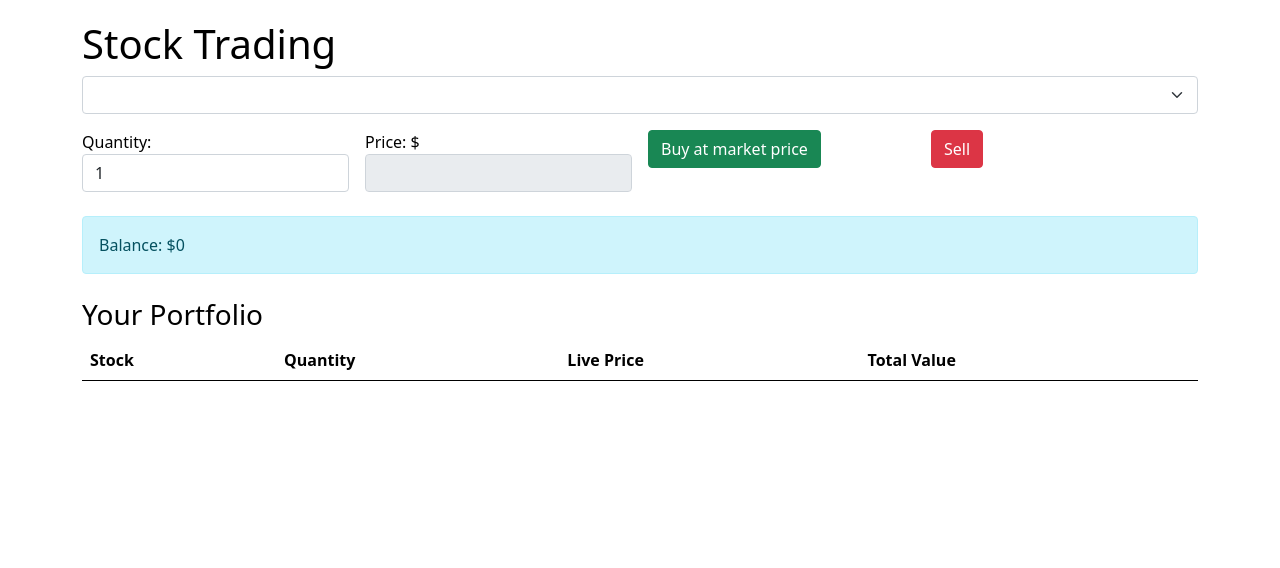
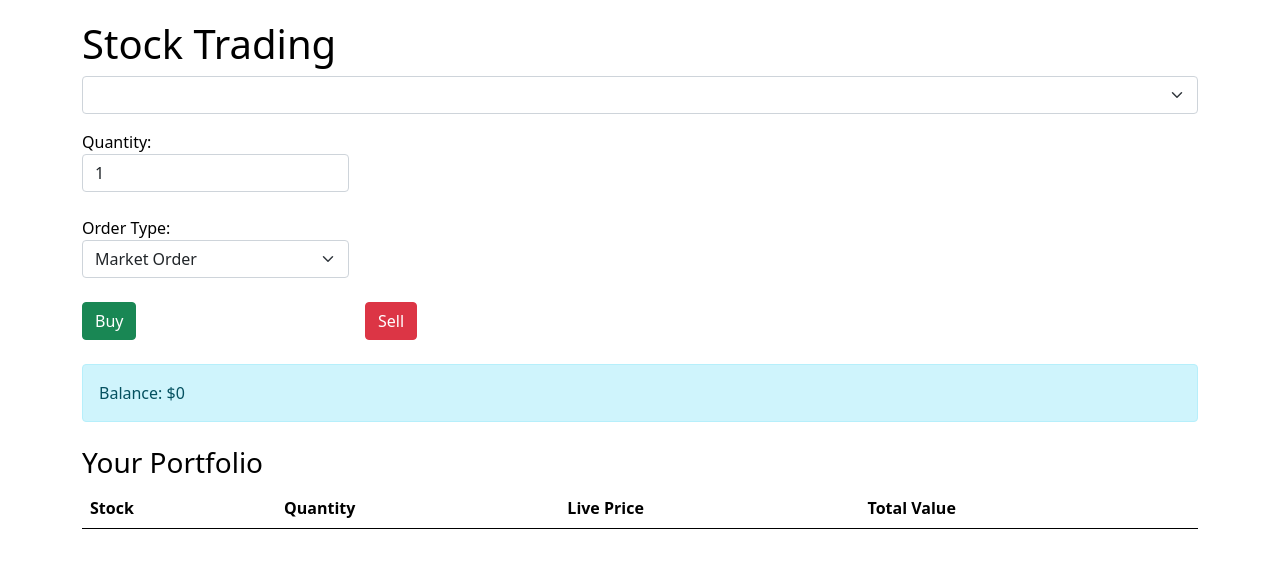
Before and after one commit to LovishShrail/inferno, a Django app: page /chart/ in a window 1280 px wide. Shown: the part 56-624 px from the top of the page. Run offline with Django 5.2, Linux system fonts and the light colour scheme; lists and menus that the app fills with data are empty; parts of the project's set-up code (start-up, migrations or seed data) failed here and were passed over.

Commit message:
limit order added , not working

```diff
--- a/mainapp/templates/mainapp/chart.html
+++ b/mainapp/templates/mainapp/chart.html
@@ -15,18 +15,33 @@
         </select>
     </div>
 
-    <!-- Buy Form -->
+    <!-- Quantity Input -->
     <div class="row g-3 mb-4">
         <div class="col-md-3">
             <label>Quantity:</label>
             <input type="number" id="quantity" class="form-control" min="1" value="1">
         </div>
+    </div>
+
+    <!-- Order Type Selection -->
+    <div class="row g-3 mb-4">
         <div class="col-md-3">
+            <label>Order Type:</label>
+            <select id="order_type" class="form-select">
+                <option value="market">Market Order</option>
+                <option value="limit">Limit Order</option>
+            </select>
+        </div>
+        <div class="col-md-3" id="price_input" style="display: none;">
             <label>Price: $</label>
-          <input type="number" id="price" class="form-control" min="0.01" step="0.01" readonly>
+            <input type="number" id="price" class="form-control" min="0.01" step="0.01">
         </div>
+    </div>
+
+    <!-- Buy/Sell Buttons -->
+    <div class="row g-3 mb-4">
         <div class="col-md-3">
-            <button id="buy_button" class="btn btn-success">Buy at market price</button>
+            <button id="buy_button" class="btn btn-success">Buy</button>
         </div>
         <div class="col-md-3">
             <button id="sell_button" class="btn btn-danger">Sell</button>
@@ -104,18 +119,35 @@
   // Initial update
   updatePortfolio();
 
+  // Show/hide price input based on order type
+  document.getElementById("order_type").addEventListener("change", function () {
+    const priceInput = document.getElementById("price_input");
+    if (this.value === "limit") {
+      priceInput.style.display = "block";
+    } else {
+      priceInput.style.display = "none";
+    }
+  });
+
   // Buy button logic
   document.getElementById("buy_button").addEventListener("click", function () {
     const stockSymbol = document.getElementById("stock_selector").value;
     const quantity = parseInt(document.getElementById("quantity").value);
+    const orderType = document.getElementById("order_type").value;
+    const price = orderType === "limit" ? parseFloat(document.getElementById("price").value) : null;
 
     if (!stockSymbol || !quantity) {
-      alert("Please fill in all fields.");
+      alert("Please select a stock and enter a quantity.");
       return;
     }
 
-    // Send AJAX request to buy stock
-    fetch("/buy_stock/", {
+    if (orderType === "limit" && !price) {
+      alert("Please enter a price for the limit order.");
+      return;
+    }
+
+    // Send AJAX request to place order
+    fetch("/place_order/", {
   method: "POST",
   headers: {
     "Content-Type": "application/x-www-form-urlencoded",
@@ -124,23 +156,32 @@
   body: new URLSearchParams({
     stock_symbol: stockSymbol,
     quantity: quantity,
-
+    order_type: orderType,
+    price: price,
+    action: "buy",  // or "sell"
   }),
 })
   .then((response) => response.json())
   .then((data) => {
+    console.log("Server Response:", data);  // Log the server response
     if (data.error) {
       alert(data.error);
     } else {
+      if (data.message) {
+        // Limit order placed successfully
+        alert(data.message);
+      } else {
+        // Market order executed successfully
         alert(`Successfully bought ${data.quantity} shares of ${data.stock} at $${data.price.toFixed(2)}!`);
         // Update balance and portfolio
         document.getElementById("user_balance").innerText = data.balance.toFixed(2);
         updatePortfolio();
       }
+    }
   })
   .catch((error) => {
     console.error("Error:", error);
-        alert("An error occurred while buying the stock.");
+    alert("An error occurred while placing the order.");
   });
   });
 
@@ -148,14 +189,21 @@
   document.getElementById("sell_button").addEventListener("click", function () {
     const stockSymbol = document.getElementById("stock_selector").value;
     const quantity = parseInt(document.getElementById("quantity").value);
+    const orderType = document.getElementById("order_type").value;
+    const price = orderType === "limit" ? parseFloat(document.getElementById("price").value) : null;
 
-    if (!stockSymbol || !quantity ) {
-      alert("Please fill in all fields.");
+    if (!stockSymbol || !quantity) {
+      alert("Please select a stock and enter a quantity.");
       return;
     }
 
-    // Send AJAX request to sell stock
-    fetch("/sell_stock/", {
+    if (orderType === "limit" && !price) {
+      alert("Please enter a price for the limit order.");
+      return;
+    }
+
+    // Send AJAX request to place order
+    fetch("/place_order/", {
       method: "POST",
       headers: {
         "Content-Type": "application/x-www-form-urlencoded",
@@ -164,7 +212,9 @@
       body: new URLSearchParams({
         stock_symbol: stockSymbol,
         quantity: quantity,
-
+        order_type: orderType,
+        price: price,
+        action: "sell",
       }),
     })
       .then((response) => response.json())
@@ -172,15 +222,21 @@
         if (data.error) {
           alert(data.error);
         } else {
+          if (data.message) {
+            // Limit order placed successfully
+            alert(data.message);
+          } else {
+            // Market order executed successfully
             alert(`Successfully sold ${data.quantity} shares of ${data.stock} at $${data.price.toFixed(2)}!`);
             // Update balance and portfolio
             document.getElementById("user_balance").innerText = data.balance.toFixed(2);
             updatePortfolio();
           }
+        }
       })
       .catch((error) => {
         console.error("Error:", error);
-        alert("An error occurred while selling the stock.");
+        alert("An error occurred while placing the order.");
       });
   });
 </script>
--- a/mainapp/urls.py
+++ b/mainapp/urls.py
@@ -11,6 +11,8 @@ urlpatterns = [
     path('buy_stock/', views.buy_stock, name='buy_stock'),
     path('get_live_prices/', views.get_live_prices, name='get_live_prices'),
     path('sell_stock/', views.sell_stock, name='sell_stock'),
+    path('place_order/', views.place_order, name='place_order'),
+
 
 
 ]
--- a/mainapp/views.py
+++ b/mainapp/views.py
@@ -7,14 +7,13 @@ import redis
 import json
 from django.contrib.auth.decorators import login_required
 from django.db.models import Sum  # Import Sum for aggregation
-from .models import UserProfile, StockDetail ,UserStock# Import your models
+from .models import UserProfile, StockDetail ,UserStock,LimitOrder# Import your models
 from django.views.decorators.http import require_POST
 from decimal import Decimal
 from django.db import models
 from django.views.decorators.csrf import csrf_exempt
 from decimal import Decimal
-
-
+from .order_utils import buy_stock, sell_stock
 
 
 
@@ -135,15 +134,18 @@ def chart_view(request):
 
 
 
+
 @csrf_exempt
 @require_POST
-def buy_stock(request):
-    """Handle buying stocks for the logged-in user."""
+def place_order(request):
+    """Handle placing buy/sell orders (market or limit)."""
     if not request.user.is_authenticated:
         return JsonResponse({"error": "User not authenticated"}, status=401)
 
     stock_symbol = request.POST.get("stock_symbol")
     quantity = int(request.POST.get("quantity"))
+    order_type = request.POST.get("order_type")  # 'market' or 'limit'
+    price = request.POST.get("price")  # Required for limit orders
 
     # Fetch current market price from Redis
     redis_key = f"candlestick_data:{stock_symbol}"
@@ -155,186 +157,44 @@ def buy_stock(request):
     latest_data = json.loads(data)[-1]  # Get the latest candlestick data
     market_price = Decimal(latest_data["close"])  # Use the closing price as the market price
 
-    # Fetch user profile and check balance
-    user_profile = UserProfile.objects.get(user=request.user)
-    total_cost = market_price * quantity
+    if order_type == "market":
+        # Execute market order immediately
+        if request.POST.get("action") == "buy":
+            result = buy_stock(request.user, stock_symbol, quantity, market_price)
+        elif request.POST.get("action") == "sell":
+            result = sell_stock(request.user, stock_symbol, quantity, market_price)
+        else:
+            return JsonResponse({"error": "Invalid action"}, status=400)
 
-    if user_profile.balance < total_cost:
-        return JsonResponse({"error": "Insufficient balance"}, status=400)
+        if "error" in result:
+            return JsonResponse({"error": result["error"]}, status=400)
 
-    # Deduct balance and add stock to user's portfolio
-    user_profile.balance -= total_cost
-    user_profile.save()
+        return JsonResponse({
+            "success": True,
+            "balance": result["balance"],
+            "stock": stock_symbol,
+            "quantity": quantity,
+            "price": float(result["price"]),  # Market price used for the order
+        })
+    elif order_type == "limit":
+        # Create a limit order
+        if not price:
+            return JsonResponse({"error": "Price is required for limit orders"}, status=400)
 
-    # Add stock to user's portfolio
-    user_stock, created = UserStock.objects.get_or_create(
-        user=request.user,
-        stock=stock_symbol,
-        defaults={"quantity": quantity, "average_price": market_price}
-    )
-
-    if not created:
-        # Update existing stock entry
-        total_quantity = user_stock.quantity + quantity
-        user_stock.average_price = (
-            (user_stock.average_price * user_stock.quantity) + (market_price * quantity)
-        ) / total_quantity
-        user_stock.quantity = total_quantity
-        user_stock.save()
-
-    return JsonResponse({
-        "success": True,
-        "balance": float(user_profile.balance),
-        "stock": stock_symbol,
-        "quantity": quantity,
-        "price": float(market_price)  # Return the market price used for the purchase
-    })
-
-
-# @csrf_exempt
-# @require_POST
-# def buy_stock(request):
-#     """Handle buying stocks for the logged-in user."""
-#     if not request.user.is_authenticated:
-#         return JsonResponse({"error": "User not authenticated"}, status=401)
-
-#     stock_symbol = request.POST.get("stock_symbol")
-#     quantity = int(request.POST.get("quantity"))
-#     price = Decimal(request.POST.get("price"))
-
-#     # Fetch user profile and check balance
-#     user_profile = UserProfile.objects.get(user=request.user)
-#     total_cost = price * quantity
-
-#     if user_profile.balance < total_cost:
-#         return JsonResponse({"error": "Insufficient balance"}, status=400)
-
-#     # Deduct balance and add stock to user's portfolio
-#     user_profile.balance -= total_cost
-#     user_profile.save()
-
-#     # Add stock to user's portfolio (assuming a model called `UserStock` exists)
-#     user_stock, created = UserStock.objects.get_or_create(
-#         user=request.user,
-#         stock=stock_symbol,
-#         defaults={"quantity": quantity, "average_price": price}
-#     )
-
-#     if not created:
-#         # Update existing stock entry
-#         total_quantity = user_stock.quantity + quantity
-#         user_stock.average_price = (
-#             (user_stock.average_price * user_stock.quantity) + (price * quantity)
-#         ) / total_quantity
-#         user_stock.quantity = total_quantity
-#         user_stock.save()
-
-#     return JsonResponse({
-#         "success": True,
-#         "balance": float(user_profile.balance),
-#         "stock": stock_symbol,
-#         "quantity": quantity,
-#         "price": float(price)
-#     })
-
-
-
-@csrf_exempt
-@require_POST
-def sell_stock(request):
-    """Handle selling stocks for the logged-in user."""
-    if not request.user.is_authenticated:
-        return JsonResponse({"error": "User not authenticated"}, status=401)
-
-    stock_symbol = request.POST.get("stock_symbol")
-    quantity = int(request.POST.get("quantity"))
-
-    # Fetch current market price from Redis
-    redis_key = f"candlestick_data:{stock_symbol}"
-    data = redis_conn.get(redis_key)
-
-    if not data:
-        return JsonResponse({"error": "No data found for the selected stock"}, status=404)
-
-    latest_data = json.loads(data)[-1]  # Get the latest candlestick data
-    market_price = Decimal(latest_data["close"])  # Use the closing price as the market price
-
-    # Fetch user profile and check if the user owns the stock
-    user_profile = UserProfile.objects.get(user=request.user)
-    user_stock = UserStock.objects.filter(user=request.user, stock=stock_symbol).first()
-
-    if not user_stock:
-        return JsonResponse({"error": "You do not own this stock"}, status=400)
-
-    if user_stock.quantity < quantity:
-        return JsonResponse({"error": "Insufficient quantity to sell"}, status=400)
-
-    # Calculate total sale value
-    total_sale_value = market_price * quantity
-
-    # Update user balance
-    user_profile.balance += total_sale_value
-    user_profile.save()
-
-    # Update or delete the user's stock holding
-    if user_stock.quantity == quantity:
-        user_stock.delete()  # Delete the stock if all shares are sold
+        limit_price = Decimal(price)
+        LimitOrder.objects.create(
+            user=request.user,
+            stock=stock_symbol,
+            quantity=quantity,
+            price=limit_price,
+            order_type="BUY" if request.POST.get("action") == "buy" else "SELL",
+        )
+        return JsonResponse({
+            "success": True,
+            "message": f"Limit order placed for {quantity} shares of {stock_symbol} at ${limit_price}",
+        })
     else:
-        user_stock.quantity -= quantity
-        user_stock.save()
-
-    return JsonResponse({
-        "success": True,
-        "balance": float(user_profile.balance),
-        "stock": stock_symbol,
-        "quantity": quantity,
-        "price": float(market_price)  # Return the market price used for the sale
-    })
-
-
-# @csrf_exempt
-# @require_POST
-# def sell_stock(request):
-#     """Handle selling stocks for the logged-in user."""
-#     if not request.user.is_authenticated:
-#         return JsonResponse({"error": "User not authenticated"}, status=401)
-
-#     stock_symbol = request.POST.get("stock_symbol")
-#     quantity = int(request.POST.get("quantity"))
-#     price = Decimal(request.POST.get("price"))
-
-#     # Fetch user profile and check if the user owns the stock
-#     user_profile = UserProfile.objects.get(user=request.user)
-#     user_stock = UserStock.objects.filter(user=request.user, stock=stock_symbol).first()
-
-#     if not user_stock:
-#         return JsonResponse({"error": "You do not own this stock"}, status=400)
-
-#     if user_stock.quantity < quantity:
-#         return JsonResponse({"error": "Insufficient quantity to sell"}, status=400)
-
-#     # Calculate total sale value
-#     total_sale_value = price * quantity
-
-#     # Update user balance
-#     user_profile.balance += total_sale_value
-#     user_profile.save()
-
-#     # Update or delete the user's stock holding
-#     if user_stock.quantity == quantity:
-#         user_stock.delete()  # Delete the stock if all shares are sold
-#     else:
-#         user_stock.quantity -= quantity
-#         user_stock.save()
-
-#     return JsonResponse({
-#         "success": True,
-#         "balance": float(user_profile.balance),
-#         "stock": stock_symbol,
-#         "quantity": quantity,
-#         "price": float(price)
-#     })
-
+        return JsonResponse({"error": "Invalid order type"}, status=400)
 
 
 
@@ -361,6 +221,222 @@ def get_live_prices(request):
             }
 
     return JsonResponse(live_prices)
+
+
+
+
+
+
+
+# @csrf_exempt
+# @require_POST
+# def buy_stock(request):
+#     """Handle buying stocks for the logged-in user."""
+#     if not request.user.is_authenticated:
+#         return JsonResponse({"error": "User not authenticated"}, status=401)
+
+#     stock_symbol = request.POST.get("stock_symbol")
+#     quantity = int(request.POST.get("quantity"))
+
+#     # Fetch current market price from Redis
+#     redis_key = f"candlestick_data:{stock_symbol}"
+#     data = redis_conn.get(redis_key)
+
+#     if not data:
+#         return JsonResponse({"error": "No data found for the selected stock"}, status=404)
+
+#     latest_data = json.loads(data)[-1]  # Get the latest candlestick data
+#     market_price = Decimal(latest_data["close"])  # Use the closing price as the market price
+
+#     # Fetch user profile and check balance
+#     user_profile = UserProfile.objects.get(user=request.user)
+#     total_cost = market_price * quantity
+
+#     if user_profile.balance < total_cost:
+#         return JsonResponse({"error": "Insufficient balance"}, status=400)
+
+#     # Deduct balance and add stock to user's portfolio
+#     user_profile.balance -= total_cost
+#     user_profile.save()
+
+#     # Add stock to user's portfolio
+#     user_stock, created = UserStock.objects.get_or_create(
+#         user=request.user,
+#         stock=stock_symbol,
+#         defaults={"quantity": quantity, "average_price": market_price}
+#     )
+
+#     if not created:
+#         # Update existing stock entry
+#         total_quantity = user_stock.quantity + quantity
+#         user_stock.average_price = (
+#             (user_stock.average_price * user_stock.quantity) + (market_price * quantity)
+#         ) / total_quantity
+#         user_stock.quantity = total_quantity
+#         user_stock.save()
+
+#     return JsonResponse({
+#         "success": True,
+#         "balance": float(user_profile.balance),
+#         "stock": stock_symbol,
+#         "quantity": quantity,
+#         "price": float(market_price)  # Return the market price used for the purchase
+#     })
+
+
+
+
+
+
+
+# # @csrf_exempt
+# # @require_POST
+# # def buy_stock(request):
+# #     """Handle buying stocks for the logged-in user."""
+# #     if not request.user.is_authenticated:
+# #         return JsonResponse({"error": "User not authenticated"}, status=401)
+
+# #     stock_symbol = request.POST.get("stock_symbol")
+# #     quantity = int(request.POST.get("quantity"))
+# #     price = Decimal(request.POST.get("price"))
+
+# #     # Fetch user profile and check balance
+# #     user_profile = UserProfile.objects.get(user=request.user)
+# #     total_cost = price * quantity
+
+# #     if user_profile.balance < total_cost:
+# #         return JsonResponse({"error": "Insufficient balance"}, status=400)
+
+# #     # Deduct balance and add stock to user's portfolio
+# #     user_profile.balance -= total_cost
+# #     user_profile.save()
+
+# #     # Add stock to user's portfolio (assuming a model called `UserStock` exists)
+# #     user_stock, created = UserStock.objects.get_or_create(
+# #         user=request.user,
+# #         stock=stock_symbol,
+# #         defaults={"quantity": quantity, "average_price": price}
+# #     )
+
+# #     if not created:
+# #         # Update existing stock entry
+# #         total_quantity = user_stock.quantity + quantity
+# #         user_stock.average_price = (
+# #             (user_stock.average_price * user_stock.quantity) + (price * quantity)
+# #         ) / total_quantity
+# #         user_stock.quantity = total_quantity
+# #         user_stock.save()
+
+# #     return JsonResponse({
+# #         "success": True,
+# #         "balance": float(user_profile.balance),
+# #         "stock": stock_symbol,
+# #         "quantity": quantity,
+# #         "price": float(price)
+# #     })
+
+
+
+# @csrf_exempt
+# @require_POST
+# def sell_stock(request):
+#     """Handle selling stocks for the logged-in user."""
+#     if not request.user.is_authenticated:
+#         return JsonResponse({"error": "User not authenticated"}, status=401)
+
+#     stock_symbol = request.POST.get("stock_symbol")
+#     quantity = int(request.POST.get("quantity"))
+
+#     # Fetch current market price from Redis
+#     redis_key = f"candlestick_data:{stock_symbol}"
+#     data = redis_conn.get(redis_key)
+
+#     if not data:
+#         return JsonResponse({"error": "No data found for the selected stock"}, status=404)
+
+#     latest_data = json.loads(data)[-1]  # Get the latest candlestick data
+#     market_price = Decimal(latest_data["close"])  # Use the closing price as the market price
+
+#     # Fetch user profile and check if the user owns the stock
+#     user_profile = UserProfile.objects.get(user=request.user)
+#     user_stock = UserStock.objects.filter(user=request.user, stock=stock_symbol).first()
+
+#     if not user_stock:
+#         return JsonResponse({"error": "You do not own this stock"}, status=400)
+
+#     if user_stock.quantity < quantity:
+#         return JsonResponse({"error": "Insufficient quantity to sell"}, status=400)
+
+#     # Calculate total sale value
+#     total_sale_value = market_price * quantity
+
+#     # Update user balance
+#     user_profile.balance += total_sale_value
+#     user_profile.save()
+
+#     # Update or delete the user's stock holding
+#     if user_stock.quantity == quantity:
+#         user_stock.delete()  # Delete the stock if all shares are sold
+#     else:
+#         user_stock.quantity -= quantity
+#         user_stock.save()
+
+#     return JsonResponse({
+#         "success": True,
+#         "balance": float(user_profile.balance),
+#         "stock": stock_symbol,
+#         "quantity": quantity,
+#         "price": float(market_price)  # Return the market price used for the sale
+#     })
+
+
+# # @csrf_exempt
+# # @require_POST
+# # def sell_stock(request):
+# #     """Handle selling stocks for the logged-in user."""
+# #     if not request.user.is_authenticated:
+# #         return JsonResponse({"error": "User not authenticated"}, status=401)
+
+# #     stock_symbol = request.POST.get("stock_symbol")
+# #     quantity = int(request.POST.get("quantity"))
+# #     price = Decimal(request.POST.get("price"))
+
+# #     # Fetch user profile and check if the user owns the stock
+# #     user_profile = UserProfile.objects.get(user=request.user)
+# #     user_stock = UserStock.objects.filter(user=request.user, stock=stock_symbol).first()
+
+# #     if not user_stock:
+# #         return JsonResponse({"error": "You do not own this stock"}, status=400)
+
+# #     if user_stock.quantity < quantity:
+# #         return JsonResponse({"error": "Insufficient quantity to sell"}, status=400)
+
+# #     # Calculate total sale value
+# #     total_sale_value = price * quantity
+
+# #     # Update user balance
+# #     user_profile.balance += total_sale_value
+# #     user_profile.save()
+
+# #     # Update or delete the user's stock holding
+# #     if user_stock.quantity == quantity:
+# #         user_stock.delete()  # Delete the stock if all shares are sold
+# #     else:
+# #         user_stock.quantity -= quantity
+# #         user_stock.save()
+
+# #     return JsonResponse({
+# #         "success": True,
+# #         "balance": float(user_profile.balance),
+# #         "stock": stock_symbol,
+# #         "quantity": quantity,
+# #         "price": float(price)
+# #     })
+
+
+
+
+
 
 
 
```
Also changed, not shown: mainapp/models.py (+20 -0 lines), mainapp/order_utils.py (added, +72 -0 lines), mainapp/tasks.py (+36 -1 lines), db.sqlite3, mainapp/migrations/0006_limitorder.py (added). Lines whose indentation alone changed are shown as unchanged.
